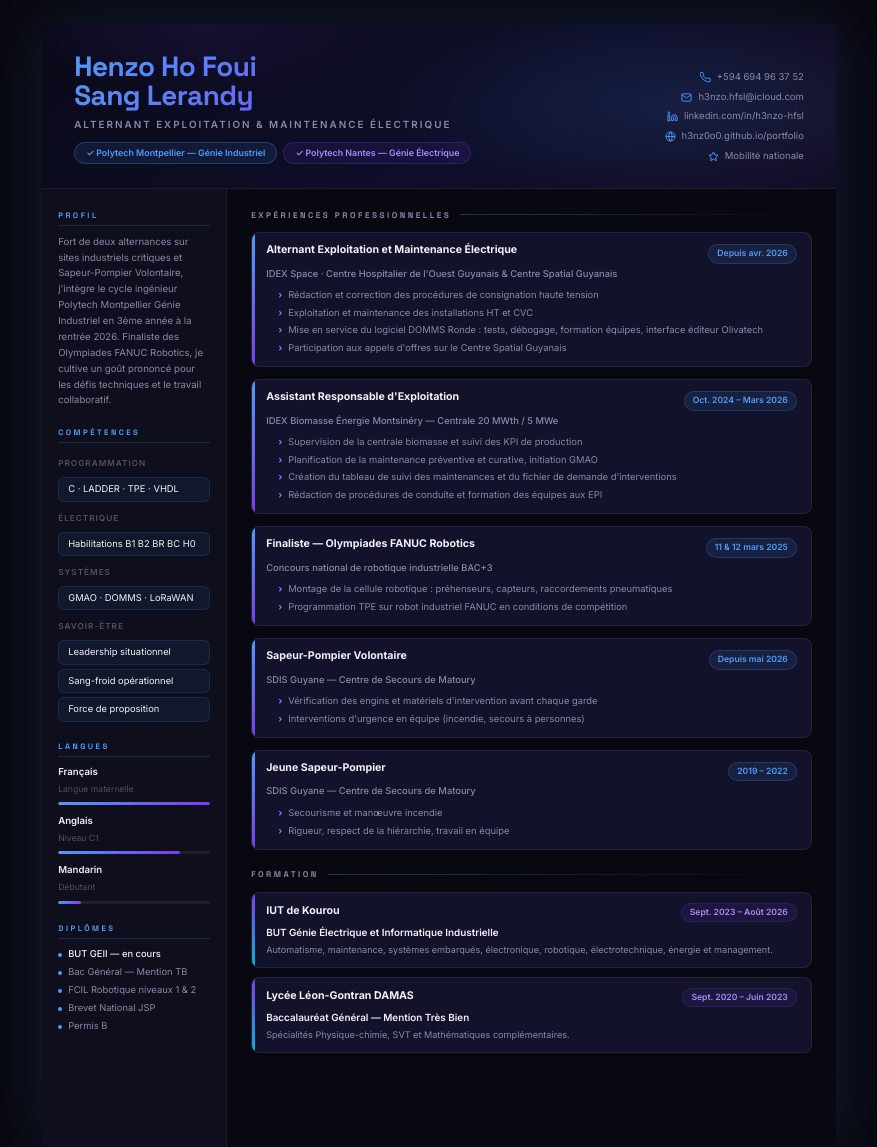
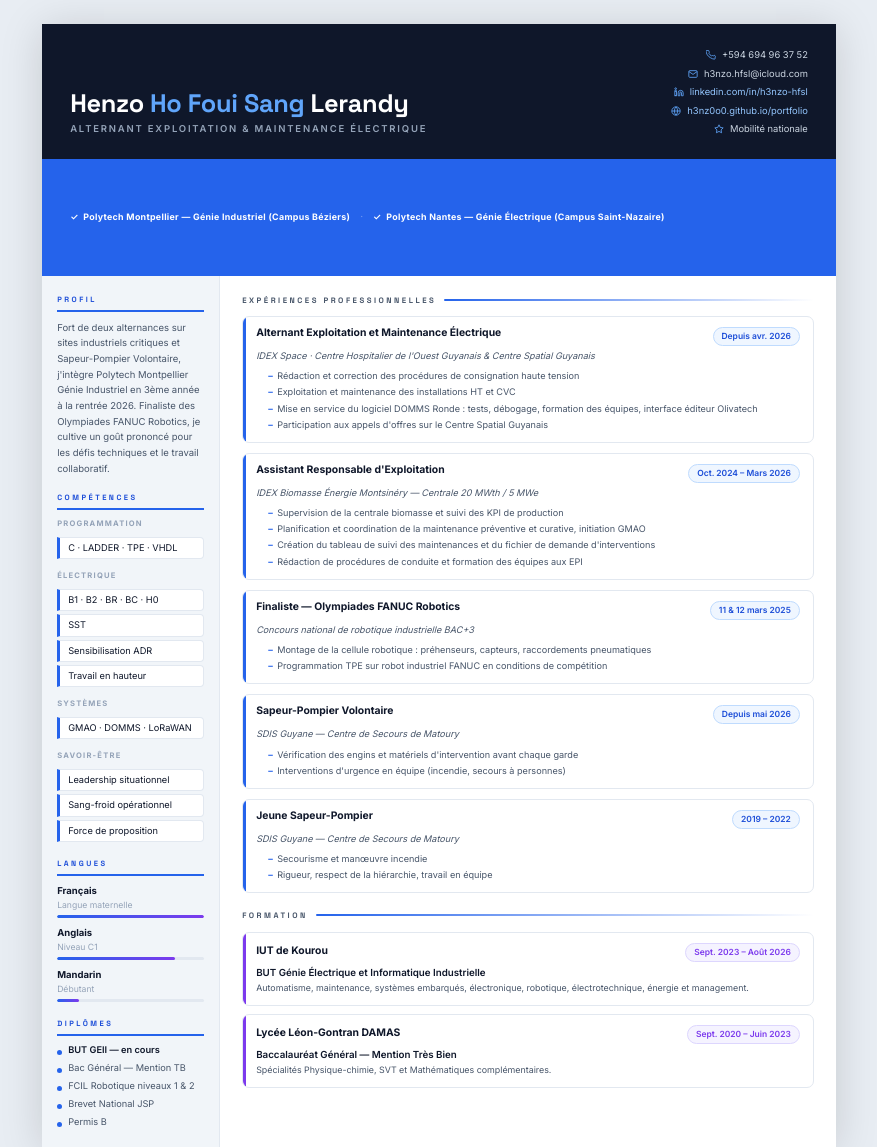
Before and after one commit to h3nz0o0/portfolio, a plain HTML site: page cv.html in a window 1280 px wide. Shown: the top 1147 px of the page, without its empty margins (201-1078 px from the left). Drawn offline with Linux system fonts and the light colour scheme.

Commit message:
CV : fond clair + SST, ADR, travail en hauteur

```diff
--- a/cv.html
+++ b/cv.html
@@ -10,271 +10,262 @@
     *, *::before, *::after { margin: 0; padding: 0; box-sizing: border-box; }
 
     :root {
-        --bg:     #080810;
-        --bg2:    #0e0e1c;
-        --card:   #12122a;
-        --a1:     #4f9cf9;
-        --a2:     #7c3aed;
-        --a3:     #06b6d4;
-        --txt:    #f0f0f8;
-        --txt2:   #8888aa;
-        --txt3:   #505068;
-        --border: rgba(255,255,255,0.07);
-        --grad:   linear-gradient(135deg, #4f9cf9, #7c3aed);
+        --blue:   #2563eb;
+        --blue2:  #1d4ed8;
+        --light:  #eff6ff;
+        --txt:    #0f172a;
+        --txt2:   #475569;
+        --txt3:   #94a3b8;
+        --bg:     #ffffff;
+        --side:   #f1f5f9;
+        --border: #e2e8f0;
     }
 
     html { font-size: 9.5pt; }
     body {
         font-family: 'Inter', sans-serif;
-        background: var(--bg);
+        background: #e8edf3;
         color: var(--txt);
         line-height: 1.55;
     }
 
-    /* ── PAGE ── */
     .page {
         width: 210mm;
         min-height: 297mm;
         margin: 0 auto;
+        background: var(--bg);
         display: grid;
-        grid-template-columns: 185px 1fr;
+        grid-template-columns: 178px 1fr;
         grid-template-rows: auto 1fr;
     }
 
-    /* ── HEADER (full width) ── */
+    /* ── HEADER ── */
     .cv-header {
         grid-column: 1 / -1;
-        background: linear-gradient(135deg, #0a0a1a 0%, #0e0e2a 60%, #120c24 100%);
-        padding: 28px 32px 24px;
-        border-bottom: 1px solid var(--border);
-        position: relative;
-        overflow: hidden;
+        background: var(--txt);
+        padding: 24px 28px 22px;
+        display: flex;
+        justify-content: space-between;
+        align-items: flex-end;
+        gap: 16px;
+        flex-wrap: wrap;
     }
-    .cv-header::before {
-        content: '';
-        position: absolute; inset: 0;
-        background:
-            radial-gradient(ellipse 60% 100% at 80% 50%, rgba(79,156,249,0.12) 0%, transparent 60%),
-            radial-gradient(ellipse 40% 80% at 20% 0%, rgba(124,58,237,0.1) 0%, transparent 55%);
-        pointer-events: none;
-    }
-    .header-inner { position: relative; z-index: 1; display: flex; justify-content: space-between; align-items: flex-end; gap: 16px; flex-wrap: wrap; }
-    .header-left {}
     .cv-name {
         font-family: 'Space Grotesk', sans-serif;
-        font-size: 2.2rem; font-weight: 800; line-height: 1.05;
-        background: var(--grad);
-        -webkit-background-clip: text; -webkit-text-fill-color: transparent;
-        background-clip: text;
-        letter-spacing: -0.5px;
+        font-size: 2rem; font-weight: 800;
+        color: #fff; line-height: 1.05; letter-spacing: -0.3px;
     }
+    .cv-name span { color: #60a5fa; }
     .cv-title {
-        font-size: 0.78rem; font-weight: 600; letter-spacing: 2px;
-        text-transform: uppercase; color: var(--txt2); margin-top: 6px;
+        font-size: 0.75rem; font-weight: 600;
+        letter-spacing: 1.8px; text-transform: uppercase;
+        color: #94a3b8; margin-top: 5px;
     }
-    .school-pills { display: flex; flex-wrap: wrap; gap: 6px; margin-top: 10px; }
-    .pill {
-        font-size: 0.7rem; font-weight: 600;
-        padding: 3px 11px; border-radius: 20px;
-        background: rgba(79,156,249,0.1);
-        border: 1px solid rgba(79,156,249,0.25);
-        color: var(--a1);
+    .header-right { display: flex; flex-direction: column; gap: 4px; align-items: flex-end; }
+    .cline {
+        display: flex; align-items: center; gap: 6px;
+        font-size: 0.74rem; color: #cbd5e1;
     }
-    .pill.purple {
-        background: rgba(124,58,237,0.1);
-        border-color: rgba(124,58,237,0.25);
-        color: #a78bfa;
+    .cline svg { width: 10px; height: 10px; color: #60a5fa; flex-shrink: 0; }
+    .cline a { color: #93c5fd; text-decoration: none; }
+    .schools {
+        grid-column: 1 / -1;
+        background: var(--blue);
+        padding: 8px 28px;
+        display: flex; gap: 10px; flex-wrap: wrap; align-items: center;
     }
-    .header-right { display: flex; flex-direction: column; gap: 5px; align-items: flex-end; }
-    .contact-line {
-        display: flex; align-items: center; gap: 6px;
-        font-size: 0.75rem; color: var(--txt2);
+    .school-tag {
+        font-size: 0.7rem; font-weight: 700;
+        color: #fff; letter-spacing: 0.3px;
+        display: flex; align-items: center; gap: 5px;
     }
-    .contact-line svg { width: 11px; height: 11px; color: var(--a1); flex-shrink: 0; }
-    .contact-line a { color: var(--txt2); text-decoration: none; }
+    .school-tag::before { content: '✓'; }
+    .school-sep { color: rgba(255,255,255,0.35); font-size: 0.8rem; }
 
     /* ── SIDEBAR ── */
     .sidebar {
-        background: var(--bg2);
+        background: var(--side);
         border-right: 1px solid var(--border);
-        padding: 20px 16px;
-        display: flex; flex-direction: column; gap: 18px;
+        padding: 18px 15px;
+        display: flex; flex-direction: column; gap: 16px;
     }
-
     .s-title {
         font-family: 'Space Grotesk', sans-serif;
-        font-size: 0.62rem; font-weight: 700;
+        font-size: 0.6rem; font-weight: 700;
         letter-spacing: 2.5px; text-transform: uppercase;
-        color: var(--a1); margin-bottom: 8px;
+        color: var(--blue2); margin-bottom: 8px;
         padding-bottom: 4px;
-        border-bottom: 1px solid rgba(79,156,249,0.2);
+        border-bottom: 2px solid var(--blue);
     }
 
     /* Profil */
-    .profil-text { font-size: 0.76rem; color: var(--txt2); line-height: 1.65; }
+    .profil-text { font-size: 0.75rem; color: var(--txt2); line-height: 1.65; }
 
     /* Compétences */
-    .skill-list { display: flex; flex-direction: column; gap: 4px; }
+    .skill-cat {
+        font-size: 0.6rem; font-weight: 700; text-transform: uppercase;
+        letter-spacing: 1.2px; color: var(--txt3); margin-top: 8px; margin-bottom: 4px;
+    }
+    .skill-cat:first-child { margin-top: 0; }
+    .skill-list { display: flex; flex-direction: column; gap: 3px; }
     .skill-item {
-        font-size: 0.74rem; color: var(--txt);
-        padding: 4px 9px;
-        background: rgba(79,156,249,0.07);
-        border: 1px solid rgba(79,156,249,0.14);
-        border-radius: 6px;
+        font-size: 0.73rem; color: var(--txt);
+        padding: 3px 8px;
+        background: #fff;
+        border: 1px solid var(--border);
+        border-left: 3px solid var(--blue);
+        border-radius: 0 4px 4px 0;
     }
-    .skill-cat { font-size: 0.65rem; color: var(--txt3); font-weight: 600; text-transform: uppercase; letter-spacing: 1px; margin-top: 6px; margin-bottom: 3px; }
 
     /* Langues */
-    .lang-list { display: flex; flex-direction: column; gap: 9px; }
-    .lang-row { display: flex; flex-direction: column; gap: 3px; }
-    .lang-name { font-size: 0.76rem; font-weight: 600; color: var(--txt); }
+    .lang-list { display: flex; flex-direction: column; gap: 8px; }
+    .lang-name { font-size: 0.75rem; font-weight: 700; color: var(--txt); }
     .lang-level { font-size: 0.68rem; color: var(--txt3); }
-    .lang-bar { height: 3px; background: rgba(255,255,255,0.07); border-radius: 2px; margin-top: 3px; overflow: hidden; }
-    .lang-fill { height: 100%; border-radius: 2px; background: var(--grad); }
+    .lang-bar { height: 3px; background: var(--border); border-radius: 2px; margin-top: 3px; overflow: hidden; }
+    .lang-fill { height: 100%; border-radius: 2px; background: linear-gradient(90deg, var(--blue), #7c3aed); }
 
     /* Diplômes */
     .dip-list { display: flex; flex-direction: column; gap: 5px; }
     .dip-item {
-        font-size: 0.74rem; color: var(--txt2);
-        padding-left: 10px; position: relative; line-height: 1.4;
+        font-size: 0.73rem; color: var(--txt2);
+        padding-left: 11px; position: relative; line-height: 1.4;
     }
     .dip-item::before {
         content: ''; position: absolute; left: 0; top: 6px;
-        width: 4px; height: 4px; border-radius: 50%;
-        background: var(--a1);
+        width: 5px; height: 5px; border-radius: 50%; background: var(--blue);
     }
-    .dip-item.highlight { color: var(--txt); font-weight: 500; }
+    .dip-item.bold { color: var(--txt); font-weight: 600; }
 
     /* ── MAIN ── */
-    .main { padding: 20px 24px; display: flex; flex-direction: column; gap: 18px; }
+    .main { padding: 18px 22px; display: flex; flex-direction: column; gap: 16px; }
 
-    /* Section */
     .sec-title {
         font-family: 'Space Grotesk', sans-serif;
-        font-size: 0.65rem; font-weight: 700;
+        font-size: 0.62rem; font-weight: 700;
         letter-spacing: 2.5px; text-transform: uppercase;
-        color: var(--txt2); margin-bottom: 11px;
-        display: flex; align-items: center; gap: 9px;
+        color: var(--txt2); margin-bottom: 10px;
+        display: flex; align-items: center; gap: 8px;
     }
     .sec-title::after {
-        content: ''; flex: 1; height: 1px;
-        background: linear-gradient(90deg, rgba(79,156,249,0.3), transparent);
+        content: ''; flex: 1; height: 2px;
+        background: linear-gradient(90deg, var(--blue), transparent);
+        border-radius: 1px;
     }
 
     /* Exp */
-    .exp-list { display: flex; flex-direction: column; gap: 12px; }
+    .exp-list { display: flex; flex-direction: column; gap: 10px; }
     .exp-item {
-        background: var(--card);
         border: 1px solid var(--border);
-        border-radius: 8px;
-        padding: 11px 14px;
-        position: relative;
-        overflow: hidden;
+        border-radius: 7px;
+        padding: 10px 13px;
+        position: relative; overflow: hidden;
+        background: #fff;
     }
     .exp-item::before {
         content: ''; position: absolute;
         left: 0; top: 0; bottom: 0; width: 3px;
-        background: var(--grad);
+        background: var(--blue);
     }
     .exp-head { display: flex; justify-content: space-between; align-items: flex-start; gap: 8px; }
-    .exp-title { font-size: 0.84rem; font-weight: 700; color: var(--txt); line-height: 1.2; }
+    .exp-title { font-size: 0.82rem; font-weight: 700; color: var(--txt); line-height: 1.2; }
     .exp-date {
-        font-size: 0.68rem; font-weight: 600; color: var(--a1);
+        font-size: 0.67rem; font-weight: 600; color: var(--blue2);
         white-space: nowrap; padding: 2px 8px;
-        background: rgba(79,156,249,0.1);
-        border-radius: 10px; border: 1px solid rgba(79,156,249,0.2);
-        flex-shrink: 0;
+        background: var(--light); border-radius: 10px;
+        border: 1px solid #bfdbfe; flex-shrink: 0;
     }
-    .exp-org { font-size: 0.74rem; color: var(--txt2); margin-top: 3px; font-weight: 500; }
-    .exp-pts { margin-top: 7px; padding-left: 12px; display: flex; flex-direction: column; gap: 3px; }
-    .exp-pts li { font-size: 0.74rem; color: var(--txt2); list-style: none; position: relative; padding-left: 10px; }
-    .exp-pts li::before { content: '›'; position: absolute; left: 0; color: var(--a1); font-weight: 700; }
+    .exp-org { font-size: 0.72rem; color: var(--txt2); margin-top: 3px; font-style: italic; }
+    .exp-pts { margin-top: 6px; padding-left: 12px; display: flex; flex-direction: column; gap: 2px; }
+    .exp-pts li {
+        font-size: 0.72rem; color: var(--txt2);
+        list-style: none; position: relative; padding-left: 9px;
+    }
+    .exp-pts li::before { content: '–'; position: absolute; left: 0; color: var(--blue); font-weight: 700; }
 
     /* Edu */
-    .edu-list { display: flex; flex-direction: column; gap: 9px; }
+    .edu-list { display: flex; flex-direction: column; gap: 8px; }
     .edu-item {
-        background: var(--card);
         border: 1px solid var(--border);
-        border-radius: 8px;
-        padding: 10px 14px;
+        border-radius: 7px;
+        padding: 10px 13px;
         position: relative; overflow: hidden;
+        background: #fff;
     }
     .edu-item::before {
         content: ''; position: absolute;
         left: 0; top: 0; bottom: 0; width: 3px;
-        background: linear-gradient(135deg, var(--a2), var(--a3));
+        background: #7c3aed;
     }
     .edu-head { display: flex; justify-content: space-between; align-items: flex-start; gap: 8px; }
-    .edu-school { font-size: 0.84rem; font-weight: 700; color: var(--txt); }
+    .edu-school { font-size: 0.82rem; font-weight: 700; color: var(--txt); }
     .edu-date {
-        font-size: 0.68rem; font-weight: 600; color: #a78bfa;
+        font-size: 0.67rem; font-weight: 600; color: #7c3aed;
         white-space: nowrap; padding: 2px 8px;
-        background: rgba(124,58,237,0.1);
-        border-radius: 10px; border: 1px solid rgba(124,58,237,0.2);
-        flex-shrink: 0;
+        background: #f5f3ff; border-radius: 10px;
+        border: 1px solid #ddd6fe; flex-shrink: 0;
     }
-    .edu-diploma { font-size: 0.78rem; font-weight: 600; color: var(--txt); margin-top: 3px; }
-    .edu-detail { font-size: 0.72rem; color: var(--txt2); margin-top: 3px; line-height: 1.45; }
+    .edu-diploma { font-size: 0.77rem; font-weight: 600; color: var(--txt); margin-top: 3px; }
+    .edu-detail { font-size: 0.7rem; color: var(--txt2); margin-top: 2px; line-height: 1.45; }
 
     /* ── PRINT ── */
     @media print {
         @page { size: A4; margin: 0; }
         html { font-size: 8.5pt; }
-        body { background: var(--bg); -webkit-print-color-adjust: exact; print-color-adjust: exact; }
+        body { background: white; }
         .page { box-shadow: none; width: 100%; }
     }
-
     @media screen {
         body { padding: 24px; }
-        .page { box-shadow: 0 0 60px rgba(79,156,249,0.15); border-radius: 4px; overflow: hidden; }
+        .page { box-shadow: 0 4px 40px rgba(0,0,0,0.15); }
     }
     </style>
 </head>
 <body>
 <div class="page">
 
-    <!-- ── HEADER ── -->
+    <!-- HEADER -->
     <header class="cv-header">
-        <div class="header-inner">
-            <div class="header-left">
-                <div class="cv-name">Henzo Ho Foui<br>Sang Lerandy</div>
+        <div>
+            <div class="cv-name">Henzo <span>Ho Foui Sang</span> Lerandy</div>
             <div class="cv-title">Alternant Exploitation &amp; Maintenance Électrique</div>
-                <div class="school-pills">
-                    <span class="pill">✓ Polytech Montpellier — Génie Industriel</span>
-                    <span class="pill purple">✓ Polytech Nantes — Génie Électrique</span>
-                </div>
         </div>
         <div class="header-right">
-                <div class="contact-line">
+            <div class="cline">
                 <svg viewBox="0 0 24 24" fill="none" stroke="currentColor" stroke-width="2"><path d="M22 16.92v3a2 2 0 01-2.18 2 19.79 19.79 0 01-8.63-3.07A19.5 19.5 0 013.07 11.5 19.79 19.79 0 01.1 2.82 2 2 0 012.11 1h3a2 2 0 012 1.72c.127.96.361 1.903.7 2.81a2 2 0 01-.45 2.11L6.91 8.09a16 16 0 006 6l.46-.46a2 2 0 012.11-.45c.907.339 1.85.573 2.81.7A2 2 0 0122 16.92z"/></svg>
                 +594 694 96 37 52
             </div>
-                <div class="contact-line">
+            <div class="cline">
                 <svg viewBox="0 0 24 24" fill="none" stroke="currentColor" stroke-width="2"><path d="M4 4h16c1.1 0 2 .9 2 2v12c0 1.1-.9 2-2 2H4c-1.1 0-2-.9-2-2V6c0-1.1.9-2 2-2z"/><polyline points="22,6 12,13 2,6"/></svg>
                 h3nzo.hfsl@icloud.com
             </div>
-                <div class="contact-line">
+            <div class="cline">
                 <svg viewBox="0 0 24 24" fill="none" stroke="currentColor" stroke-width="2"><path d="M16 8a6 6 0 016 6v7h-4v-7a2 2 0 00-2-2 2 2 0 00-2 2v7h-4v-7a6 6 0 016-6z"/><rect x="2" y="9" width="4" height="12"/><circle cx="4" cy="4" r="2"/></svg>
                 <a href="https://linkedin.com/in/h3nzo-hfsl">linkedin.com/in/h3nzo-hfsl</a>
             </div>
-                <div class="contact-line">
+            <div class="cline">
                 <svg viewBox="0 0 24 24" fill="none" stroke="currentColor" stroke-width="2"><circle cx="12" cy="12" r="10"/><line x1="2" y1="12" x2="22" y2="12"/><path d="M12 2a15.3 15.3 0 014 10 15.3 15.3 0 01-4 10 15.3 15.3 0 01-4-10 15.3 15.3 0 014-10z"/></svg>
                 <a href="https://h3nz0o0.github.io/portfolio">h3nz0o0.github.io/portfolio</a>
             </div>
-                <div class="contact-line">
+            <div class="cline">
                 <svg viewBox="0 0 24 24" fill="none" stroke="currentColor" stroke-width="2"><polygon points="12 2 15.09 8.26 22 9.27 17 14.14 18.18 21.02 12 17.77 5.82 21.02 7 14.14 2 9.27 8.91 8.26 12 2"/></svg>
                 Mobilité nationale
             </div>
         </div>
-        </div>
     </header>
 
-    <!-- ── SIDEBAR ── -->
+    <!-- SCHOOLS BAR -->
+    <div class="schools">
+        <span class="school-tag">Polytech Montpellier — Génie Industriel (Campus Béziers)</span>
+        <span class="school-sep">·</span>
+        <span class="school-tag">Polytech Nantes — Génie Électrique (Campus Saint-Nazaire)</span>
+    </div>
+
+    <!-- SIDEBAR -->
     <aside class="sidebar">
 
         <div>
             <div class="s-title">Profil</div>
-            <p class="profil-text">Fort de deux alternances sur sites industriels critiques et Sapeur-Pompier Volontaire, j'intègre le cycle ingénieur Polytech Montpellier Génie Industriel en 3ème année à la rentrée 2026. Finaliste des Olympiades FANUC Robotics, je cultive un goût prononcé pour les défis techniques et le travail collaboratif.</p>
+            <p class="profil-text">Fort de deux alternances sur sites industriels critiques et Sapeur-Pompier Volontaire, j'intègre Polytech Montpellier Génie Industriel en 3ème année à la rentrée 2026. Finaliste des Olympiades FANUC Robotics, je cultive un goût prononcé pour les défis techniques et le travail collaboratif.</p>
         </div>
 
         <div>
@@ -283,7 +274,10 @@
                 <div class="skill-cat">Programmation</div>
                 <div class="skill-item">C · LADDER · TPE · VHDL</div>
                 <div class="skill-cat">Électrique</div>
-                <div class="skill-item">Habilitations B1 B2 BR BC H0</div>
+                <div class="skill-item">B1 · B2 · BR · BC · H0</div>
+                <div class="skill-item">SST</div>
+                <div class="skill-item">Sensibilisation ADR</div>
+                <div class="skill-item">Travail en hauteur</div>
                 <div class="skill-cat">Systèmes</div>
                 <div class="skill-item">GMAO · DOMMS · LoRaWAN</div>
                 <div class="skill-cat">Savoir-être</div>
@@ -296,17 +290,17 @@
         <div>
             <div class="s-title">Langues</div>
             <div class="lang-list">
-                <div class="lang-row">
+                <div>
                     <div class="lang-name">Français</div>
                     <div class="lang-level">Langue maternelle</div>
                     <div class="lang-bar"><div class="lang-fill" style="width:100%"></div></div>
                 </div>
-                <div class="lang-row">
+                <div>
                     <div class="lang-name">Anglais</div>
                     <div class="lang-level">Niveau C1</div>
                     <div class="lang-bar"><div class="lang-fill" style="width:80%"></div></div>
                 </div>
-                <div class="lang-row">
+                <div>
                     <div class="lang-name">Mandarin</div>
                     <div class="lang-level">Débutant</div>
                     <div class="lang-bar"><div class="lang-fill" style="width:15%"></div></div>
@@ -317,7 +311,7 @@
         <div>
             <div class="s-title">Diplômes</div>
             <div class="dip-list">
-                <div class="dip-item highlight">BUT GEII — en cours</div>
+                <div class="dip-item bold">BUT GEII — en cours</div>
                 <div class="dip-item">Bac Général — Mention TB</div>
                 <div class="dip-item">FCIL Robotique niveaux 1 &amp; 2</div>
                 <div class="dip-item">Brevet National JSP</div>
@@ -327,7 +321,7 @@
 
     </aside>
 
-    <!-- ── MAIN ── -->
+    <!-- MAIN -->
     <main class="main">
 
         <div>
@@ -343,7 +337,7 @@
                     <ul class="exp-pts">
                         <li>Rédaction et correction des procédures de consignation haute tension</li>
                         <li>Exploitation et maintenance des installations HT et CVC</li>
-                        <li>Mise en service du logiciel DOMMS Ronde : tests, débogage, formation équipes, interface éditeur Olivatech</li>
+                        <li>Mise en service du logiciel DOMMS Ronde : tests, débogage, formation des équipes, interface éditeur Olivatech</li>
                         <li>Participation aux appels d'offres sur le Centre Spatial Guyanais</li>
                     </ul>
                 </div>
@@ -356,7 +350,7 @@
                     <div class="exp-org">IDEX Biomasse Énergie Montsinéry — Centrale 20 MWth / 5 MWe</div>
                     <ul class="exp-pts">
                         <li>Supervision de la centrale biomasse et suivi des KPI de production</li>
-                        <li>Planification de la maintenance préventive et curative, initiation GMAO</li>
+                        <li>Planification et coordination de la maintenance préventive et curative, initiation GMAO</li>
                         <li>Création du tableau de suivi des maintenances et du fichier de demande d'interventions</li>
                         <li>Rédaction de procédures de conduite et formation des équipes aux EPI</li>
                     </ul>
```
Lines whose indentation alone changed are shown as unchanged.
